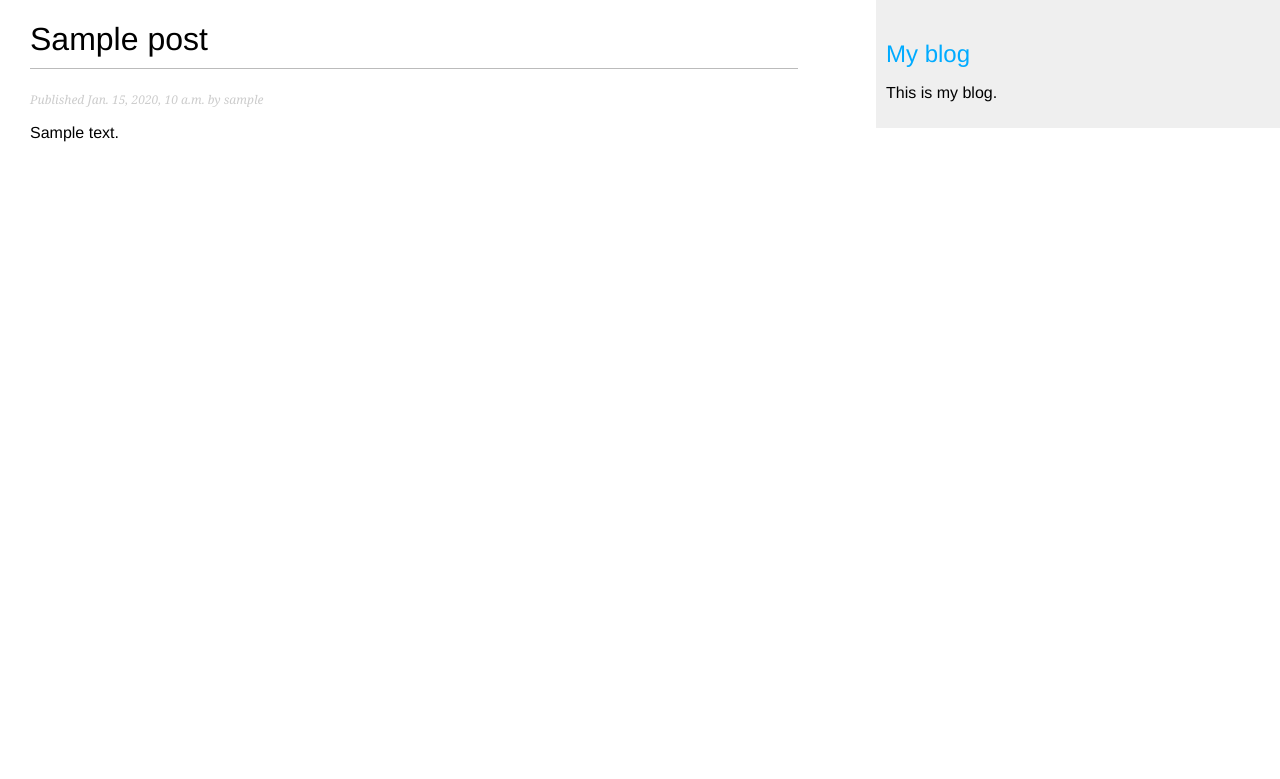
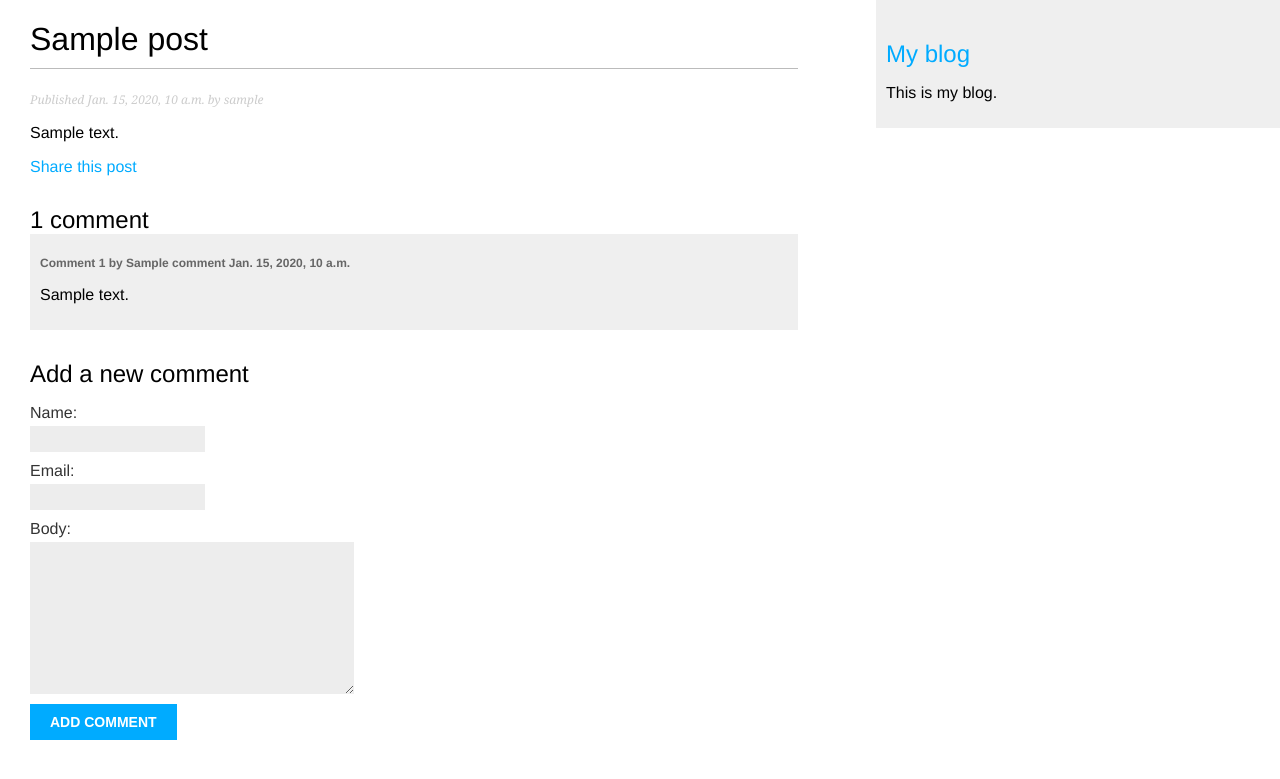
Before and after one commit to daliyev/IT_blogsite, a Django app: a page that uses templates/blog/post/detail.html in a window 1280 px wide. Shown: the top 779 px of the page. Run offline with Django 5.2, Linux system fonts and the light colour scheme; tables that the repository leaves empty hold one stand-in row (values such as "Sample post").

Commit message:
added sending email using google smtp and comments

```diff
--- /dev/null
+++ b/blog/forms.py
@@ -0,0 +1,15 @@
+from django import forms
+from .models import Comment
+
+
+class EmailPostForm(forms.Form):
+    name = forms.CharField(max_length=25)
+    email = forms.EmailField()
+    to = forms.EmailField()
+    comments = forms.CharField(required=False, widget=forms.Textarea)
+
+
+class CommentForm(forms.ModelForm):
+    class Meta:
+        model = Comment
+        fields = ['name', 'email', 'body']
--- a/blog/models.py
+++ b/blog/models.py
@@ -43,3 +43,20 @@ class Post(models.Model):
 
     def get_absolute_url(self):
         return reverse('blog:post_detail', args=[self.publish.year, self.publish.month, self.publish.day, self.slug])
+
+
+class Comment(models.Model):
+    post = models.ForeignKey(Post, on_delete=models.CASCADE, related_name='comments')
+    name = models.CharField(max_length=80)
+    email = models.EmailField()
+    body = models.TextField()
+    created = models.DateTimeField(auto_now_add=True)
+    updated = models.DateTimeField(auto_now=True)
+    active = models.BooleanField(default=True)
+
+    class Meta:
+        ordering = ['created']
+        indexes = [models.Index(fields=['created']), ]
+
+    def __str__(self):
+        return f'Comment by {self.name} on {self.post}'
--- a/blog/urls.py
+++ b/blog/urls.py
@@ -5,7 +5,9 @@ from django.conf import settings
 app_name = 'blog'
 
 urlpatterns = [
-    path('', views.PostListView.as_view(), name='post_list'),
+    path('', views.post_list, name='post_list'),
     # SEO-friendly
     path('<int:year>/<int:month>/<int:day>/<slug:post>/', views.post_detail, name='post_detail'),
+    path('<int:post_id>/share/', views.post_share, name='post_share'),
+    path('<int:post_id>/comment/', views.post_comment, name='post_comment'),
 ] + static(settings.STATIC_URL, document_root=settings.STATIC_ROOT)
--- a/blog/views.py
+++ b/blog/views.py
@@ -1,15 +1,24 @@
 from django.shortcuts import render, get_object_or_404
-from .models import Post
+from django.views.decorators.http import require_POST
+from .forms import EmailPostForm, CommentForm
+from .models import Post, Comment
 from django.core.paginator import Paginator, EmptyPage, PageNotAnInteger
 from django.views.generic import ListView
+from django.core.mail import send_mail
 # Create your views here.
 
 
-class PostListView(ListView):
-    queryset = Post.published.all()
-    context_object_name = 'posts'
-    paginate_by = 3
-    template_name = 'blog/post/list.html'
+def post_list(request):
+    post_list = Post.published.all()
+    paginator = Paginator(post_list, 3)
+    page_number = request.GET.get('page', 1)
+    try:
+        posts = paginator.page(page_number)
+    except PageNotAnInteger:
+        posts = paginator.page(1)
+    except EmptyPage:
+        posts = paginator.page(paginator.num_pages)
+    return render(request, 'blog/post/list.html', {'posts': posts})
 
 
 def post_detail(request, year, month, day, post):
@@ -19,4 +28,38 @@ def post_detail(request, year, month, day, post):
                              publish__month=month,
                              publish__day=day)
 
-    return render(request, 'blog/post/detail.html', {'post': post})
+    comments = post.comments.filter(active=True)
+    form = CommentForm()
+
+    return render(request, 'blog/post/detail.html', {'post': post, 'comments': comments, 'form': form})
+
+
+def post_share(request, post_id):
+    post = get_object_or_404(Post, id=post_id, status=Post.Status.PUBLISHED)
+    sent = False
+
+    if request.method == 'POST':
+        form = EmailPostForm(request.POST)
+        if form.is_valid():
+            cd = form.cleaned_data
+            post_url = request.build_absolute_uri(post.get_absolute_url())
+            subject = f"{cd['name']} recommends you read {post.title}"
+            message = (f"Read {post.title} at {post_url}\n\n"
+                       f"{cd['name']}\'s comments: {cd['comments']}")
+            send_mail(subject, message, 'daliyev5797@gmail.com', [cd['to']])
+            sent = True
+    else:
+        form = EmailPostForm()
+    return render(request, 'blog/post/share.html', {'post': post, 'form': form, 'sent': sent})
+
+
+@require_POST
+def post_comment(request, post_id):
+    post = get_object_or_404(Post, id=post_id, status=Post.Status.PUBLISHED)
+    comment = None
+    form = CommentForm(data=request.POST)
+    if form.is_valid():
+        comment = form.save(commit=False)
+        comment.post = post
+        comment.save()
+    return render(request, 'blog/post/comment.html', {'post': post, 'form': form, 'comment': comment})
--- a/templates/blog/post/detail.html
+++ b/templates/blog/post/detail.html
@@ -6,4 +6,25 @@
      Published {{ post.publish }} by {{ post.author }}
      </p>
      {{ post.body|linebreaks }}
+     <p>
+         <a href="{% url "blog:post_share" post.id %}">
+            Share this post
+         </a>
+     </p>
+    {% with comments.count as total_comments %}
+        <h2>
+            {{ total_comments }} comment{{ total_comments|pluralize }}
+        </h2>
+    {% endwith %}
+    {% for comment in comments %}
+        <div class="comment">
+            <p class="info">
+                Comment {{ forloop.counter }} by {{ comment.name }} {{ comment.created }}
+            </p>
+            {{ comment.body|linebreaks }}
+        </div>
+    {% empty %}
+        <p>There are no comments.</p>
+    {% endfor %}
+    {% include 'blog/post/includes/comment_form.html' %}
 {% endblock %}
--- /dev/null
+++ b/templates/blog/post/includes/comment_form.html
@@ -0,0 +1,6 @@
+<h2>Add a new comment</h2>
+<form action="{% url "blog:post_comment" post.id %}" method="post">
+    {{ form.as_p }}
+    {% csrf_token %}
+    <p><input type="submit" value="Add comment"></p>
+</form>
```
Also changed, not shown: blog/admin.py (+8 -1 lines), config/settings.py (+8 -0 lines), templates/blog/post/comment.html (added, +10 -0 lines), templates/blog/post/share.html (added, +17 -0 lines).
